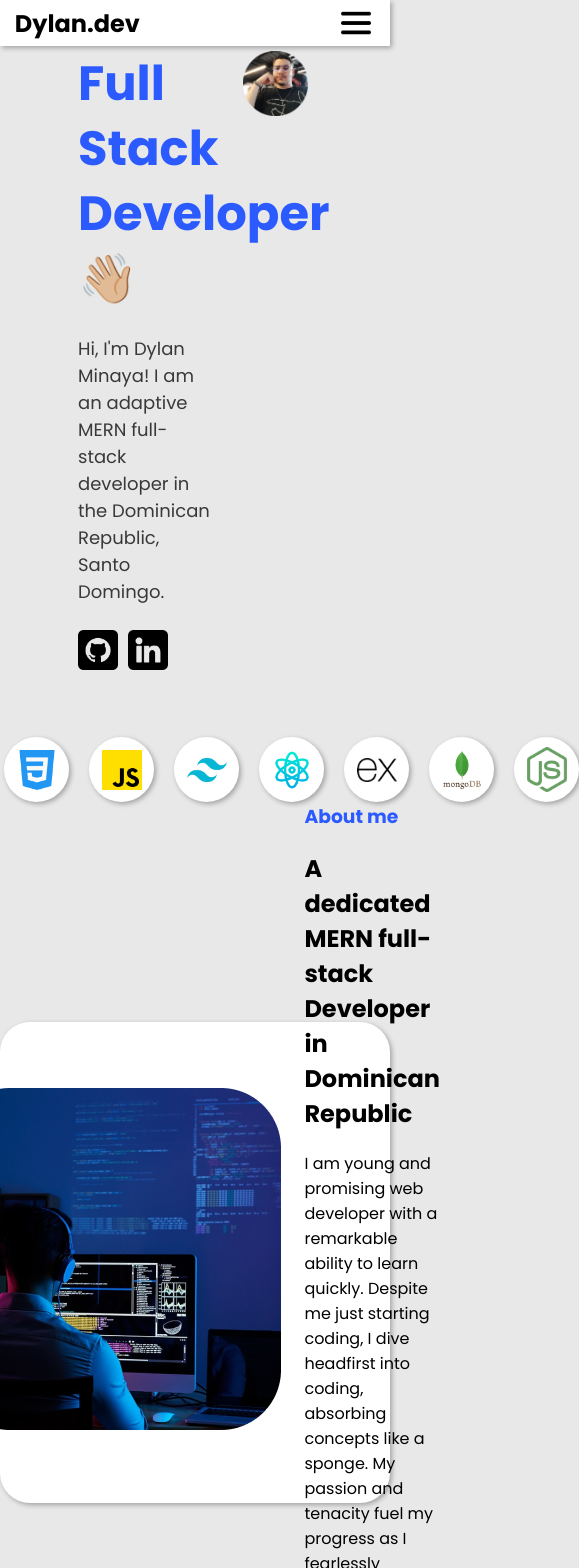
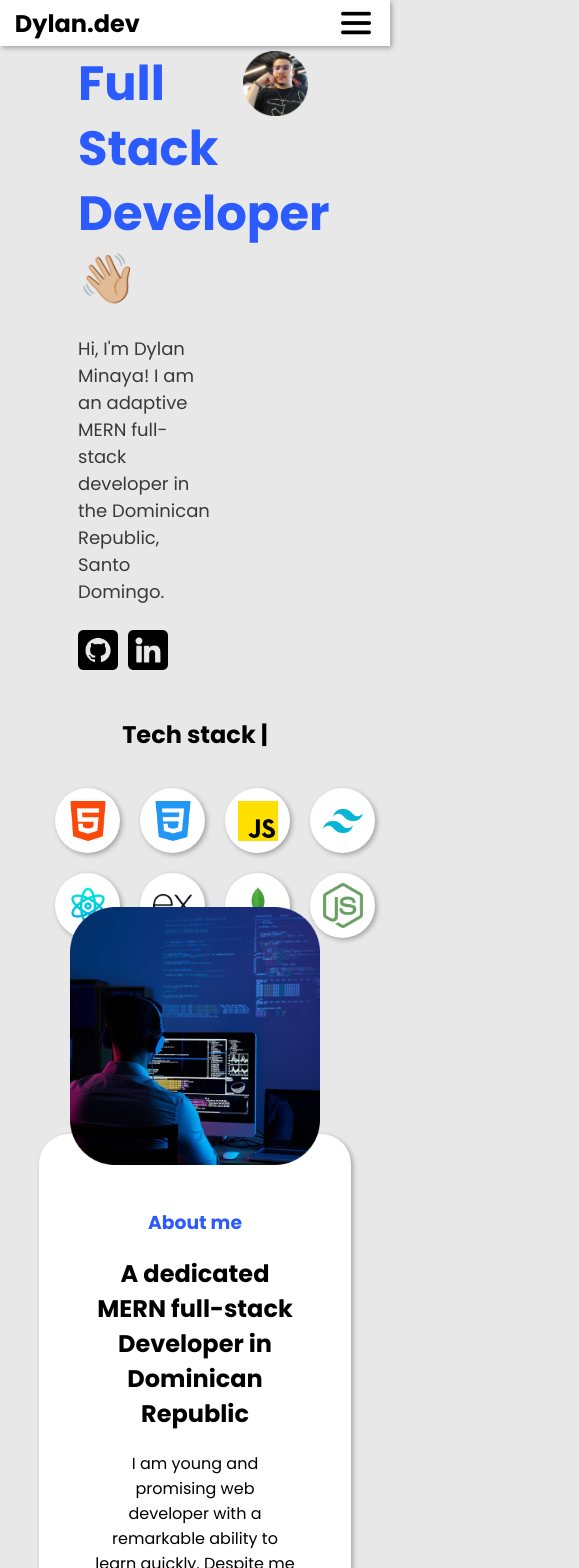
Before and after one commit to Crypt1cMS/Portfolio-2.0, a React (Vite) app in the folder Portfolio-Final/: page / in a window 390 px wide. Shown: the top 1568 px of the page, 579 px wide, since content can reach past the window. Built offline with nearby package versions, Linux system fonts and the light colour scheme.

Commit message:
Adding responsiveness to the footer

```diff
--- a/Portfolio-Final/src/App.tsx
+++ b/Portfolio-Final/src/App.tsx
@@ -78,26 +78,36 @@ function App() {
           <h2>Let me know what's up!</h2>
 
           <div className='contact-content'>
+
+            <div className='firts-contact'>
+
               <a href='https://www.google.com/maps/place/Santo+Domingo+Este/@18.5108023,-69.8422345,13z/data=!3m1!4b1!4m6!3m5!1s0x8eaf86f1f07bf257:0x79a94f00155fb584!8m2!3d18.4893469!4d-69.8255369!16s%2Fm%2F027wvfj?entry=ttu' target='blank'>
                 <div className='circle'>
-                <img src={Map} alt='A map'></img>
+                  <img src={Map} alt='Google map'></img>
                 </div>
               </a>
 
               <div className='contact-text'>
                 <h4>Location</h4>
-              <p>Dominincam Republic</p>
+                <p>Dominincan Republic</p>
               </div>
+
+            </div>
+
+
+            <div className='second-contact'>
 
               <a id='acircle2' href='https://mail.google.com/mail/u/0/#inbox?compose=GTvVlcSMTtRrtbjlRrQhVhjhdQJrcknVQnKNGcsCkQpLqQvVslQNvzPfBBVDnxMBcVSDxnPFffqzm' target='blank'>
                 <div className='circle2'>
-                <img src={Gmail} alt='A map'></img>
+                  <img src={Gmail} alt='Gmail'></img>
                 </div>
               </a>
 
               <div className='contact-text'>
                 <h4>Mail</h4>
                 <p>dylan.minaya12@gmail.com</p>
+              </div>
+
             </div>
           </div>
         </div>
--- a/Portfolio-Final/src/Components/Stack-Icons.tsx
+++ b/Portfolio-Final/src/Components/Stack-Icons.tsx
@@ -7,6 +7,9 @@ function StackIcons() {
         <div className='stackconteiner'>
             <h2>Tech stack |</h2>
                     <ul className='stacklist'>
+
+                    <div className='first-row'>
+
                         <li className='stackitems'>
                                 <div className='circle-shape'>
                                     <img src='../public/html-5.png' alt='html icon'></img>
@@ -31,6 +34,10 @@ function StackIcons() {
                             </div>
                         </li>
 
+                    </div>
+
+                        <div className='second-row'>
+
                             <li className='stackitems'>
                                 <div className='circle-shape'>
                                     <img src='../public/react.png' alt='html icon'></img>
@@ -54,6 +61,8 @@ function StackIcons() {
                                     <img src='../public/node-js-icon.png' alt='html icon'></img>
                                 </div>
                             </li>
+
+                        </div>
                     </ul>
         </div>
         </>
--- a/Portfolio-Final/src/index.css
+++ b/Portfolio-Final/src/index.css
@@ -197,6 +197,16 @@ h1 {
   width: 40px;
 }
 
+.second-row {
+  display: flex;
+  gap: 20px;
+}
+
+.first-row {
+  display: flex;
+  gap: 20px
+}
+
 #aboutmeContainer {
   display: flex;
   justify-content: center;
@@ -222,6 +232,14 @@ h1 {
   align-items: center;
   margin: 0 10% 0 10%;
   gap: 5%;
+}
+
+.about-me-picture img {
+  width: 100%;
+  display: flex;
+  justify-content: center;
+  align-items: center;
+  align-content: center;
 }
 
 .about-me-text {
@@ -395,6 +413,21 @@ h1 {
   transition: all 0.2s;
 }
 
+.firts-contact {
+  display: flex;
+  justify-content: center;
+  align-items: center;
+  width: 30%;
+  margin-right: 3%;
+}
+
+.second-contact {
+  display: flex;
+  align-items: center;
+  justify-content: center;
+  width: 30%;
+}
+
 .circle:hover {
   transform: scale(1.2);
 }
@@ -404,7 +437,9 @@ h1 {
 }
 
 .contact-text {
-  padding-left: 3%;
+  display: flex;
+  padding-left: 5%;
+  flex-direction: column;
 }
 
 .contact-text h4 {
@@ -427,10 +462,6 @@ h1 {
   transition: all 0.2s;
 }
 
-#acircle2 {
-  margin-left: 5%;
-}
-
 .circle2:hover {
   transform: scale(1.2);
 }
@@ -439,6 +470,8 @@ h1 {
 .circle2 img {
   width: 40px;
 }
+
+/* Responsive Navbar */
 
 @media (max-width: 750px) {
   .nav-item {
@@ -455,6 +488,83 @@ h1 {
   }
 }
 
+/* Responsive Home */
+
+
+
+/* Responsive Stack-icons */
+
+@media (max-width: 860px) {
+  .stackconteiner {
+    display: flex;
+    flex-direction: column;
+    justify-content: center;
+    align-items: center;
+    width: 100%;
+  }
+}
+
+@media (max-width: 720px) {
+  .stackconteiner ul{
+    display: flex;
+    flex-direction: column;
+    justify-content: center;
+    align-items: center;
+  }
+}
+
+/* Responsive About-me */
+
+@media (max-width: 1100px) {
+  .about-me-content {
+    display: flex;
+    flex-direction: column;
+  }
+
+  .about-me-text {
+    width: 80%;
+    text-align: center;
+  }
+
+  .aboutmeContainer {
+
+    height: 100%;
+  }
+}
+
+/* Responsive Portfolio */
+
+
+
+/* Responsive Footer */
+
+@media (max-width: 1020px) {
+
+  .contact-content {
+    display: flex;
+    flex-direction: column;
+  }
+
+  .second-contact, .firts-contact {
+    display: flex;
+    flex-direction: column;
+    justify-content: center;
+    align-items: center;
+    margin: 0%;
+    padding: 0%;
+
+  }
+
+  .contact-text {
+    display: flex;
+    flex-direction: column;
+    text-align: center;
+
+  }
+}
+
+
+
 ::-webkit-scrollbar {
   width: 0.5em;
   border: 1px solid;
```
Lines whose indentation alone changed are shown as unchanged.
